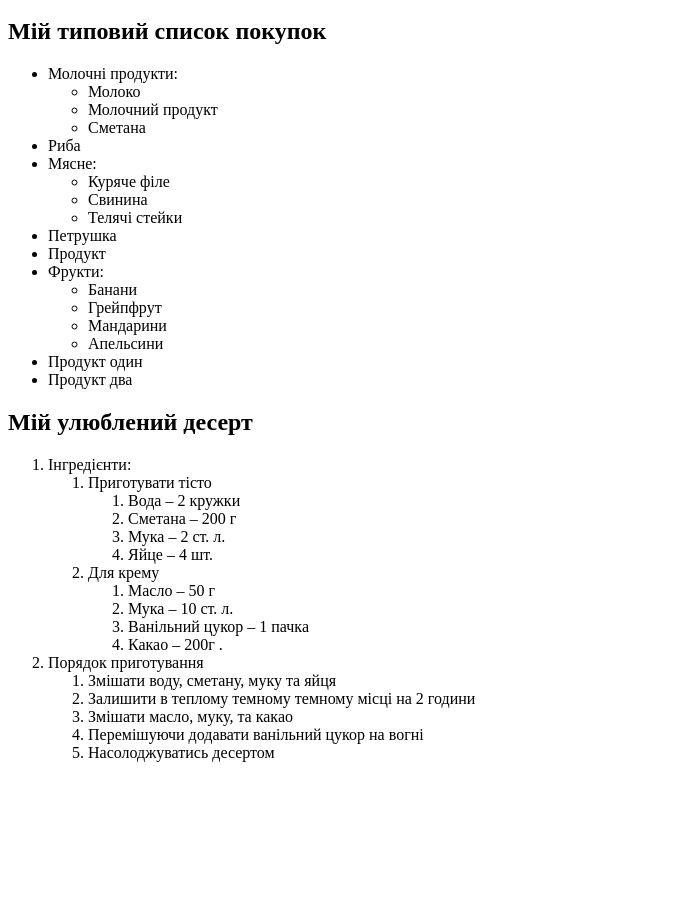
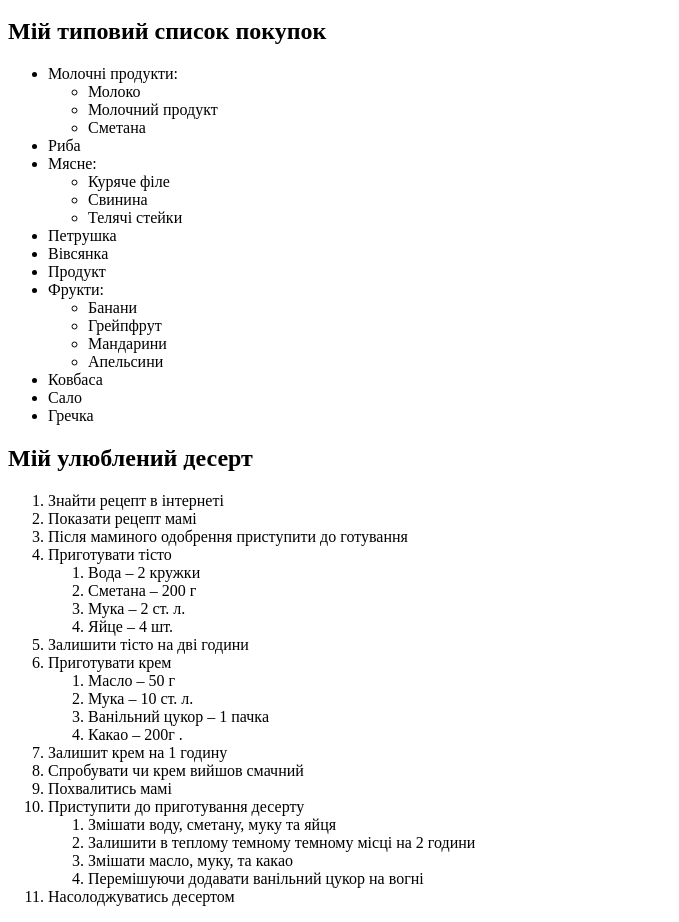
Before and after one commit to vzdendyak/University_HTML, a plain HTML site: page Lab1/novadays.html in a window 1280 px wide. Shown: the part 100-1022 px from the top of the page, without its empty margins (0-679 px from the left). Before the commit the page ends 878 px from the top, so only its background shows below. Drawn offline with Linux system fonts and the light colour scheme.

Commit message:
Fixed lab-1 lists

```diff
--- a/Lab1/novadays.html
+++ b/Lab1/novadays.html
@@ -1,5 +1,6 @@
 <!DOCTYPE html>
 <html lang="en">
+
 <head>
   <meta charset="UTF-8" />
   <meta name="viewport" content="width=device-width, initial-scale=1.0" />
@@ -25,6 +26,7 @@
       <li>Телячі стейки</li>
     </ul>
     <li>Петрушка</li>
+    <li>Вівсянка</li>
     <li>Продукт</li>
     <li>Фрукти:</li>
     <ul>
@@ -33,14 +35,16 @@
       <li>Мандарини</li>
       <li>Апельсини</li>
     </ul>
-      <li>Продукт один</li>
-      <li>Продукт два</li>
+    <li>Ковбаса</li>
+    <li>Сало</li>
+    <li>Гречка</li>
   </ul>
 
   <h2>Мій улюблений десерт</h2>
   <ol>
-      <li>Інгредієнти:</li>
-      <ol>
+    <li>Знайти рецепт в інтернеті</li>
+    <li>Показати рецепт мамі</li>
+    <li>Після маминого одобрення приступити до готування</li>
     <li>Приготувати тісто</li>
     <ol>
       <li>Вода – 2 кружки</li>
@@ -48,23 +52,26 @@
       <li>Мука – 2 ст. л.</li>
       <li>Яйце – 4 шт.</li>
     </ol>
-        <li>Для крему</li>
+    <li>Залишити тісто на дві години</li>
+    <li>Приготувати крем</li>
     <ol>
       <li>Масло – 50 г</li>
       <li>Мука – 10 ст. л.</li>
       <li>Ванільний цукор – 1 пачка</li>
       <li>Какао – 200г .</li>
     </ol>
-      </ol>
-      <li>Порядок приготування</li>
+    <li>Залишит крем на 1 годину</li>
+    <li>Спробувати чи крем вийшов смачний</li>
+    <li>Похвалитись мамі</li>
+    <li>Приступити до приготування десерту</li>
     <ol>
       <li>Змішати воду, сметану, муку та яйця</li>
       <li>Залишити в теплому темному темному місці на 2 години</li>
       <li>Змішати масло, муку, та какао</li>
       <li>Перемішуючи додавати ванільний цукор на вогні</li>
+    </ol>
     <li>Насолоджуватись десертом</li>
   </ol>
-      </ol>
-    </ol>
 </body>
+
 </html>
```
Lines whose indentation alone changed are shown as unchanged.
